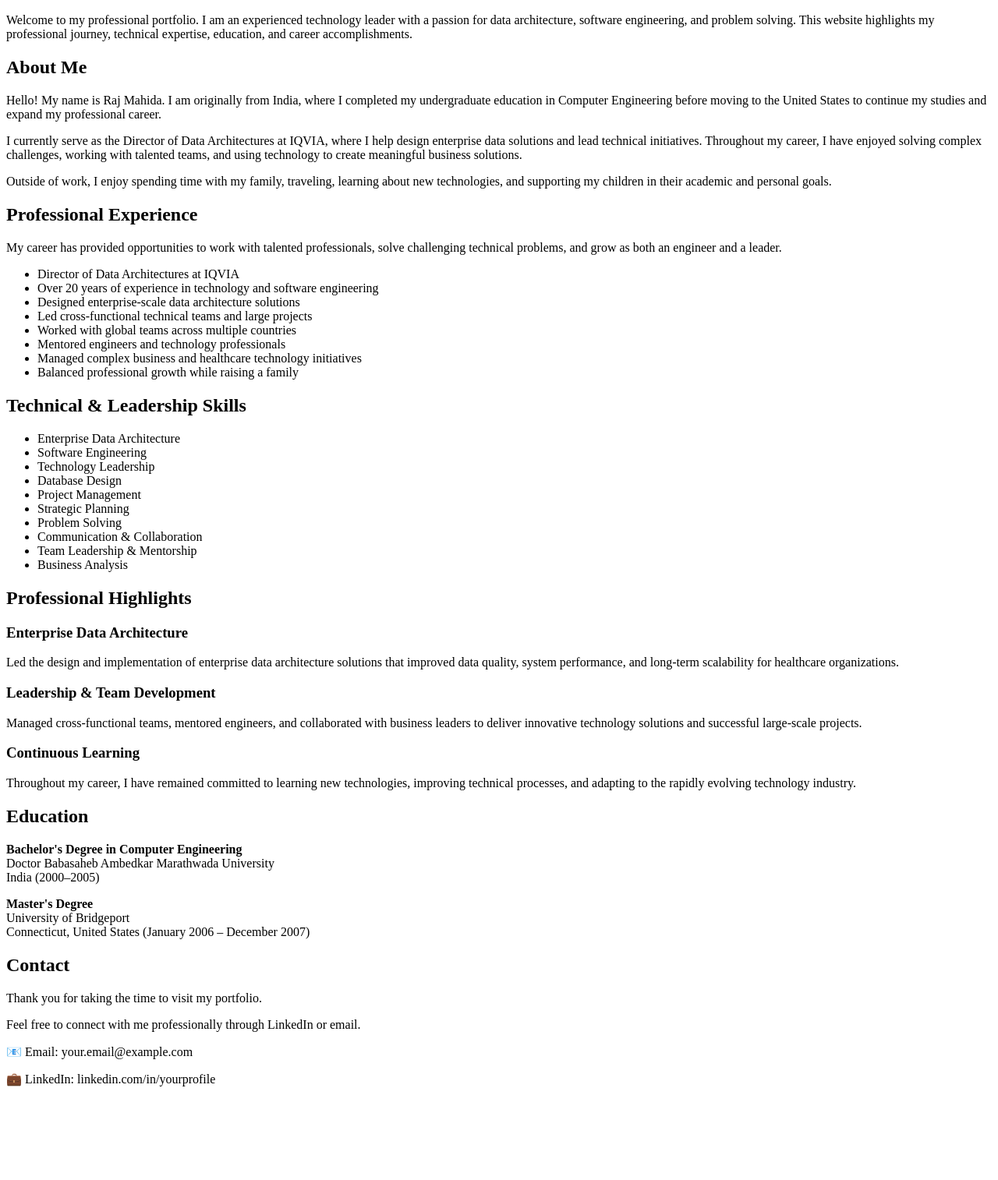
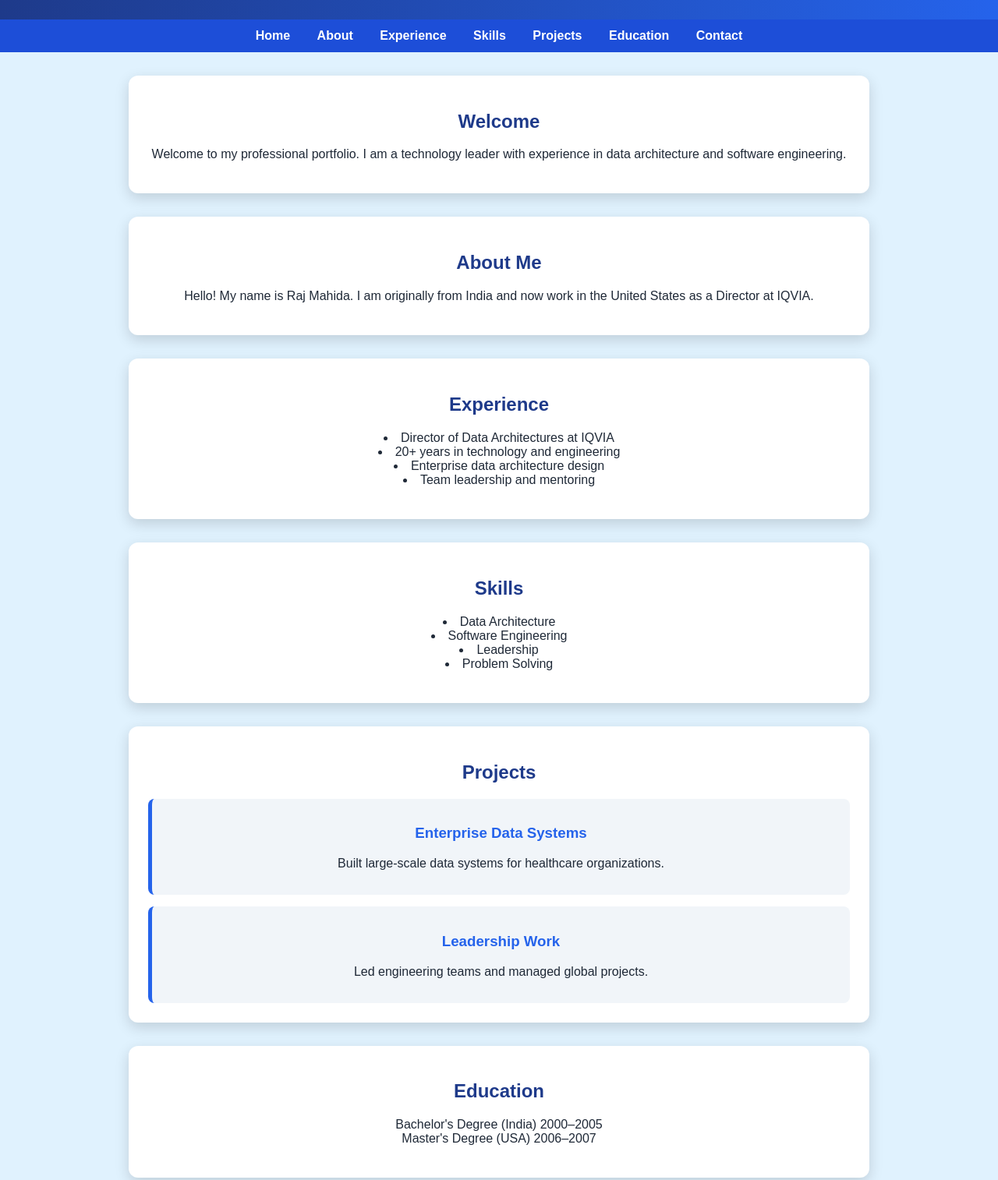
Before and after one commit to rajmahida1/rajmahida.com, a plain HTML site: page index.html in a window 1280 px wide. Shown: the part 168-1682 px from the top of the page at 78% size. Before the commit the page ends 1578 px from the top, so only its background shows below. Drawn offline with Linux system fonts and the light colour scheme.

Commit message:
Revise portfolio content and improve layout
Updated content and structure of the portfolio page to enhance clarity and conciseness.

```diff
--- a/index.html
+++ b/index.html
@@ -1,3 +1,92 @@
+<!DOCTYPE html>
+<html lang="en">
+<head>
+<meta charset="UTF-8">
+<meta name="viewport" content="width=device-width, initial-scale=1.0">
+<title>Raj Mahida Portfolio</title>
+
+<style>
+body {
+    font-family: Arial, sans-serif;
+    margin: 0;
+    padding: 0;
+    text-align: center;
+    background: #e0f2fe;
+    color: #1f2937;
+}
+
+/* HEADER */
+header {
+    background: linear-gradient(90deg, #1e3a8a, #2563eb);
+    color: white;
+    padding: 30px;
+}
+
+/* NAV */
+nav {
+    background: #1d4ed8;
+    padding: 12px;
+}
+
+nav a {
+    color: white;
+    text-decoration: none;
+    margin: 0 15px;
+    font-weight: bold;
+}
+
+nav a:hover {
+    text-decoration: underline;
+}
+
+/* SECTIONS */
+section {
+    background: white;
+    max-width: 900px;
+    margin: 30px auto;
+    padding: 25px;
+    border-radius: 12px;
+    box-shadow: 0 6px 18px rgba(0,0,0,0.15);
+}
+
+/* TITLES */
+h1 {
+    font-size: 40px;
+}
+
+h2 {
+    color: #1e3a8a;
+}
+
+h3 {
+    color: #2563eb;
+}
+
+/* LISTS */
+ul {
+    list-style-position: inside;
+    padding: 0;
+}
+
+/* PROJECT BOX */
+.project {
+    background: #f1f5f9;
+    border-left: 5px solid #2563eb;
+    padding: 15px;
+    margin-top: 15px;
+    border-radius: 8px;
+}
+
+/* FOOTER */
+footer {
+    background: #1e3a8a;
+    color: white;
+    padding: 20px;
+    margin-top: 30px;
+}
+</style>
+</head>
+
 <body>
 
 <header>
@@ -17,127 +106,65 @@
 
 <section id="home">
     <h2>Welcome</h2>
-
-    <p>
-        Welcome to my professional portfolio. I am an experienced technology leader with a passion for data architecture, software engineering, and problem solving. This website highlights my professional journey, technical expertise, education, and career accomplishments.
-    </p>
+    <p>Welcome to my professional portfolio. I am a technology leader with experience in data architecture and software engineering.</p>
 </section>
 
 <section id="about">
     <h2>About Me</h2>
-
-    <p>
-        Hello! My name is Raj Mahida. I am originally from India, where I completed my undergraduate education in Computer Engineering before moving to the United States to continue my studies and expand my professional career.
-    </p>
-
-    <p>
-        I currently serve as the Director of Data Architectures at IQVIA, where I help design enterprise data solutions and lead technical initiatives. Throughout my career, I have enjoyed solving complex challenges, working with talented teams, and using technology to create meaningful business solutions.
-    </p>
-
-    <p>
-        Outside of work, I enjoy spending time with my family, traveling, learning about new technologies, and supporting my children in their academic and personal goals.
-    </p>
+    <p>Hello! My name is Raj Mahida. I am originally from India and now work in the United States as a Director at IQVIA.</p>
 </section>
 
 <section id="experience">
-    <h2>Professional Experience</h2>
-
-    <p>
-        My career has provided opportunities to work with talented professionals, solve challenging technical problems, and grow as both an engineer and a leader.
-    </p>
-
+    <h2>Experience</h2>
     <ul>
         <li>Director of Data Architectures at IQVIA</li>
-        <li>Over 20 years of experience in technology and software engineering</li>
-        <li>Designed enterprise-scale data architecture solutions</li>
-        <li>Led cross-functional technical teams and large projects</li>
-        <li>Worked with global teams across multiple countries</li>
-        <li>Mentored engineers and technology professionals</li>
-        <li>Managed complex business and healthcare technology initiatives</li>
-        <li>Balanced professional growth while raising a family</li>
+        <li>20+ years in technology and engineering</li>
+        <li>Enterprise data architecture design</li>
+        <li>Team leadership and mentoring</li>
     </ul>
 </section>
 
 <section id="skills">
-    <h2>Technical & Leadership Skills</h2>
-
+    <h2>Skills</h2>
     <ul>
-        <li>Enterprise Data Architecture</li>
+        <li>Data Architecture</li>
         <li>Software Engineering</li>
-        <li>Technology Leadership</li>
-        <li>Database Design</li>
-        <li>Project Management</li>
-        <li>Strategic Planning</li>
+        <li>Leadership</li>
         <li>Problem Solving</li>
-        <li>Communication & Collaboration</li>
-        <li>Team Leadership & Mentorship</li>
-        <li>Business Analysis</li>
     </ul>
 </section>
 
 <section id="projects">
-    <h2>Professional Highlights</h2>
+    <h2>Projects</h2>
 
     <div class="project">
-        <h3>Enterprise Data Architecture</h3>
-
-        <p>
-            Led the design and implementation of enterprise data architecture solutions that improved data quality, system performance, and long-term scalability for healthcare organizations.
-        </p>
+        <h3>Enterprise Data Systems</h3>
+        <p>Built large-scale data systems for healthcare organizations.</p>
     </div>
 
     <div class="project">
-        <h3>Leadership & Team Development</h3>
-
-        <p>
-            Managed cross-functional teams, mentored engineers, and collaborated with business leaders to deliver innovative technology solutions and successful large-scale projects.
-        </p>
+        <h3>Leadership Work</h3>
+        <p>Led engineering teams and managed global projects.</p>
     </div>
-
-    <div class="project">
-        <h3>Continuous Learning</h3>
-
-        <p>
-            Throughout my career, I have remained committed to learning new technologies, improving technical processes, and adapting to the rapidly evolving technology industry.
-        </p>
-    </div>
-
 </section>
 
 <section id="education">
     <h2>Education</h2>
-
     <p>
-        <strong>Bachelor's Degree in Computer Engineering</strong><br>
-        Doctor Babasaheb Ambedkar Marathwada University<br>
-        India (2000–2005)
-    </p>
-
-    <p>
-        <strong>Master's Degree</strong><br>
-        University of Bridgeport<br>
-        Connecticut, United States (January 2006 – December 2007)
+        Bachelor's Degree (India) 2000–2005<br>
+        Master's Degree (USA) 2006–2007
     </p>
 </section>
 
 <section id="contact">
     <h2>Contact</h2>
-
-    <p>
-        Thank you for taking the time to visit my portfolio.
-    </p>
-
-    <p>
-        Feel free to connect with me professionally through LinkedIn or email.
-    </p>
-
-    <p>
-        📧 Email: your.email@example.com
-    </p>
-
-    <p>
-        💼 LinkedIn: linkedin.com/in/yourprofile
-    </p>
+    <p>Email: your.email@example.com</p>
+    <p>LinkedIn: linkedin.com/in/yourprofile</p>
 </section>
 
+<footer>
+    <p>© 2026 Raj Mahida</p>
+</footer>
+
 </body>
+</html>
```
